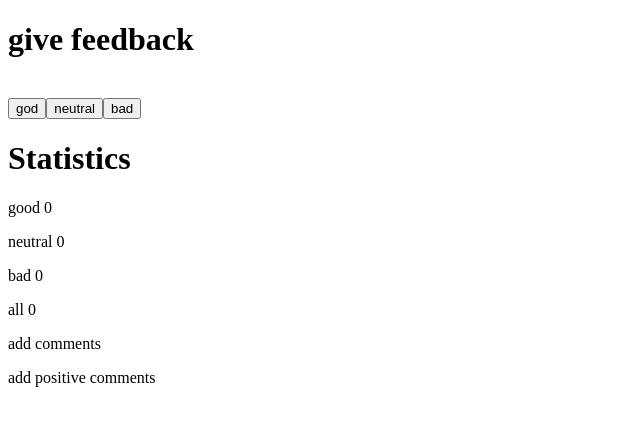
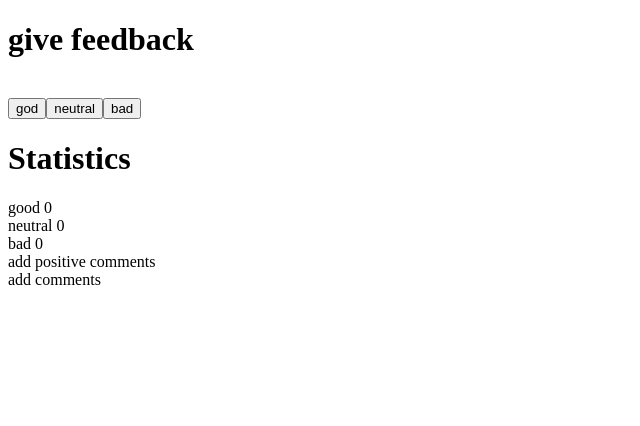
Before and after one commit to CamachoMoises/FullStackOpen, a React (Create React App) app in the folder part1/unicafe/: page / in a window 1280 px wide. Shown: the top 426 px of the page, without its empty margins (0-640 px from the left). Built offline with nearby package versions, Linux system fonts and the light colour scheme.

Commit message:
Exercise 1.8

```diff
--- a/part1/unicafe/src/index.js
+++ b/part1/unicafe/src/index.js
@@ -2,29 +2,34 @@ import React, { useState } from "react";
 import ReactDOM from "react-dom";
 
 const Average = ({ total, good, bad }) => {
+  if (total === 0) {
+    return <div> add comments </div>;
+  }
   const average = (good - bad) / total;
-  if (total === 0) {
-    return <p> add comments </p>;
-  }
-  return <p> average {average} </p>;
+  return <div> average {average} </div>;
 };
 
 const Positive = ({ good, total }) => {
+  if (total === 0) {
+    return <div> add positive comments </div>;
+  }
   const positiveCom = (good * 100) / total;
-  if (total === 0) {
-    return <p> add positive comments </p>;
-  }
-  return <p> Positive {positiveCom} % </p> ;
+  return <div> Positive {positiveCom} % </div>;
 };
 
 const Button = (props) => <button onClick={props.handleClick}>{props.text}</button>;
 
-const Statistics = ({ text, value }) => (
-  <p>
-    {" "}
-    {text} {value}{" "}
-  </p>
-);
+const Statistics = ({ good, bad, neutral, total }) => {
+  return (
+    <div>
+      <div> good {good} </div>
+      <div> neutral {neutral} </div>
+      <div> bad {bad} </div>
+      <Positive good={good} total={total} />
+      <Average total={total} good={good} bad={bad} />
+    </div>
+  );
+};
 
 const App = () => {
   const [good, setGood] = useState(0);
@@ -43,12 +48,7 @@ const App = () => {
       <Button handleClick={increaseNeutral} text="neutral" />
       <Button handleClick={increaseBad} text="bad" />
       <h1> Statistics </h1>
-      <Statistics text="good" value={good} />
-      <Statistics text="neutral" value={neutral} />
-      <Statistics text="bad" value={bad} />
-      <Statistics text="all" value={total} />
-      <Average total={total} good={good} bad={bad} />
-      <Positive good={good} total={total}/>
+      <Statistics good={good} neutral={neutral} bad={bad} total={total} />
     </div>
   );
 };
```
